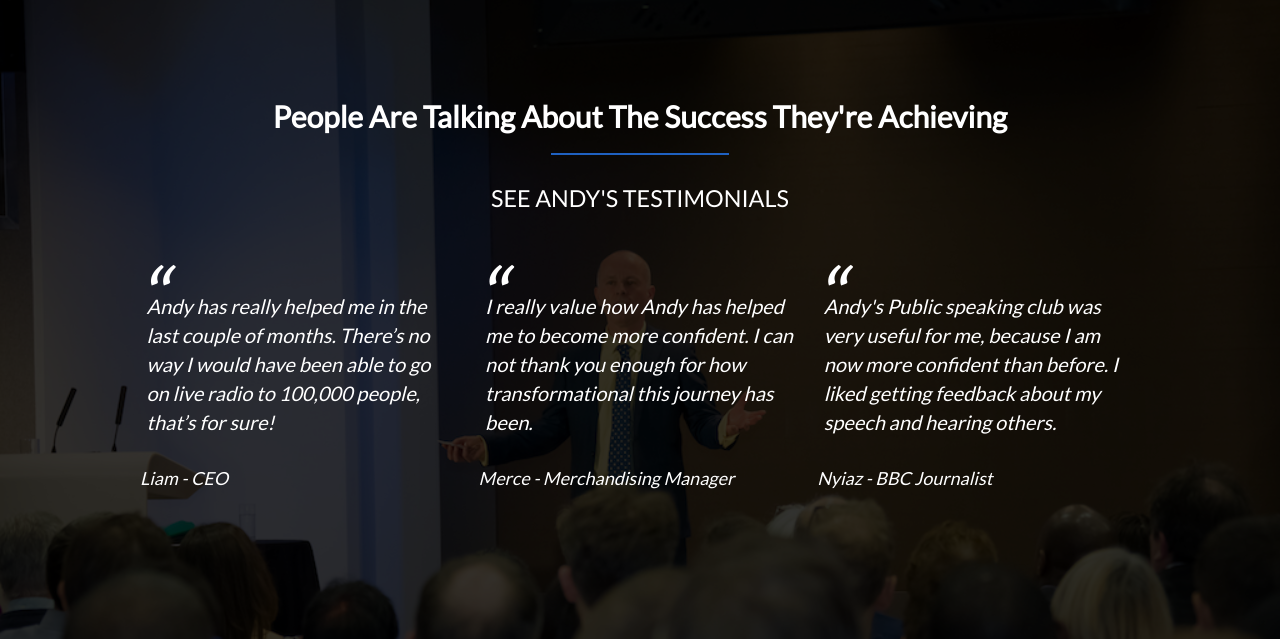
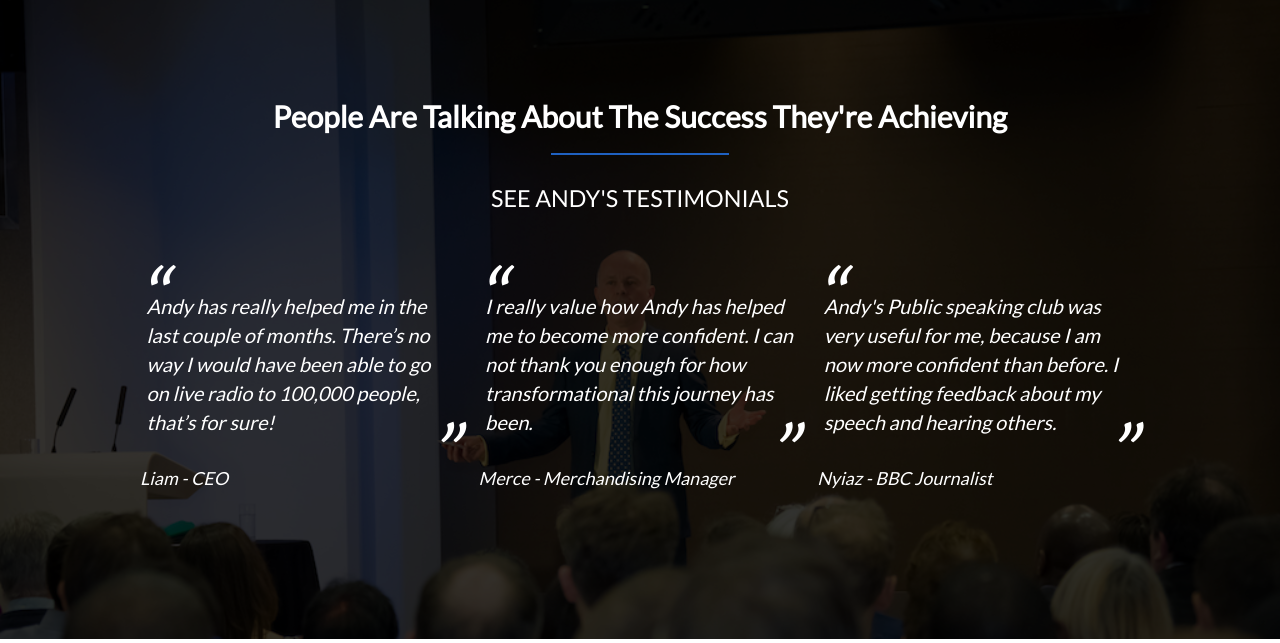
Before and after one commit to nezmustafa123/andy_osullivan2, a PHP site: page / in a window 1280 px wide. Shown: the part 3399-4042 px from the top of the page. Run offline with PHP 8.4, Linux system fonts and the light colour scheme; style sheets or scripts are compiled from the project's sources; some libraries are stand-ins or nearby versions.

Commit message:
added html charachter after blockquote

```diff
--- a/resources/css/style.css
+++ b/resources/css/style.css
@@ -20,6 +20,12 @@ html, body
 	font-weight: 300;
 	text-rendering: optimizeLegibility;
 	overflow-x: hidden;
+
+
+}
+
+html {
+	scroll-behavior: smooth;
 }
 
 /******REUSABLE COMPONENTS******/
@@ -607,6 +613,17 @@ blockquote:before {
 }
 
 
+blockquote:after {
+  content: '\201D';
+  font-size: 400%;
+  display: block;
+  position: absolute;
+/*  content: close-quote;*/
+  right: 6px;
+
+
+}
+
 cite {
 	font-size: 90%;
 	margin-top: 25px;
```
